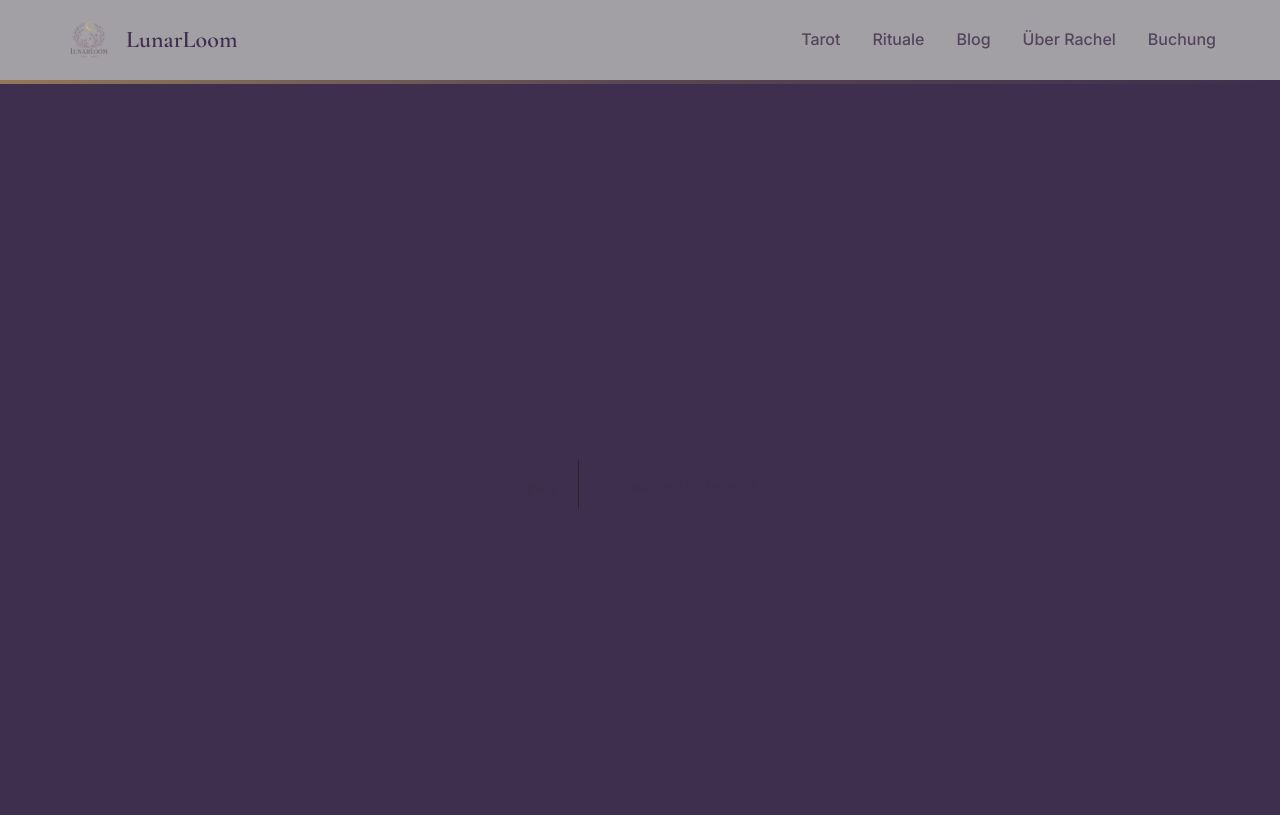
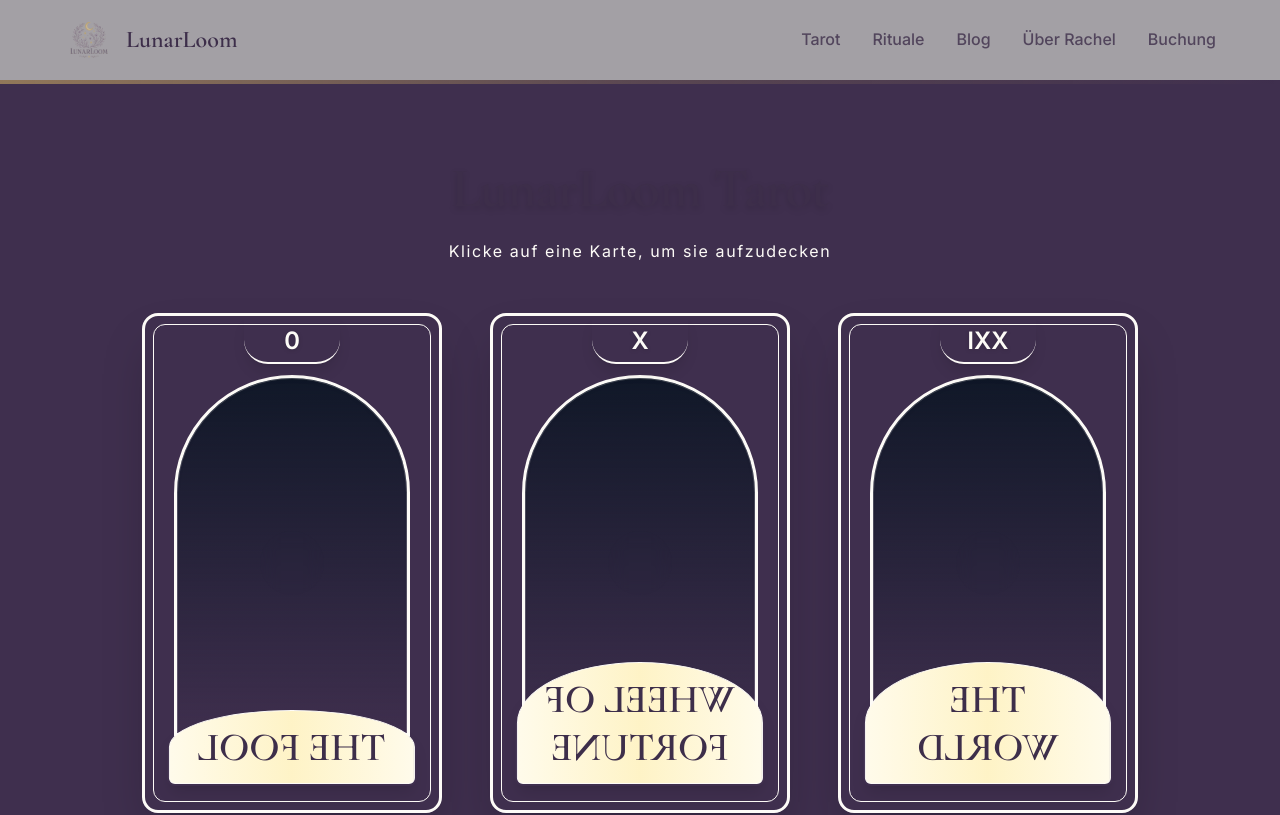
Before and after one commit to Hazy142/lunarloom-frontend, a Next.js app: page /demo in a window 1280 px wide. Before the commit this address had no page. Shown: the top 815 px of the page. Built offline with nearby package versions, Linux system fonts and the light colour scheme.

Commit message:
feat: Implement an interactive TarotCard component with flip animation, a demo page, and necessary styling and animation dependencies.

```diff
--- /dev/null
+++ b/app/demo/page.tsx
@@ -0,0 +1,30 @@
+import TarotCard from '@/components/tarot/TarotCard';
+
+export default function DemoPage() {
+    return (
+        <div className="min-h-screen bg-tarot-dark bg-[radial-gradient(ellipse_at_top,_var(--tw-gradient-stops))] from-slate-900 via-tarot-dark to-black flex flex-col items-center justify-center p-8 gap-12">
+            <div className="text-center space-y-4">
+                <h1 className="text-5xl text-transparent bg-clip-text bg-gold-shiny font-mystical font-bold drop-shadow-md">
+                    LunarLoom Tarot
+                </h1>
+                <p className="text-tarot-gold-light/60 font-mystical tracking-widest">Klicke auf eine Karte, um sie aufzudecken</p>
+            </div>
+
+            <div className="flex flex-wrap gap-12 justify-center perspective-1000">
+                <TarotCard
+                    number="0"
+                    name="The Fool"
+                />
+                <TarotCard
+                    number="X"
+                    name="Wheel of Fortune"
+                    isReversed={true}
+                />
+                <TarotCard
+                    number="XXI"
+                    name="The World"
+                />
+            </div>
+        </div>
+    );
+}
--- a/app/layout.tsx
+++ b/app/layout.tsx
@@ -1,5 +1,5 @@
 import type { Metadata } from "next";
-import { Cormorant_Garamond, Inter } from "next/font/google";
+import { Cormorant_Garamond, Inter, Cinzel } from "next/font/google"; // Cinzel importieren
 import Header from "./components/Header";
 import Footer from "./components/Footer";
 import "./globals.css";
@@ -15,6 +15,13 @@ const inter = Inter({
   variable: "--font-inter",
   subsets: ["latin"],
   weight: ["400", "500", "600"],
+  display: "swap",
+});
+
+// Cinzel konfigurieren
+const cinzel = Cinzel({
+  subsets: ["latin"],
+  variable: "--font-cinzel", // CSS Variable für Tailwind
   display: "swap",
 });
 
@@ -40,7 +47,7 @@ export default function RootLayout({
 }>) {
   return (
     <html lang="de">
-      <body className={`${cormorant.variable} ${inter.variable} antialiased`}>
+      <body className={`${cormorant.variable} ${inter.variable} ${cinzel.variable} antialiased`}>
         <div className="page-container flex flex-col min-h-screen">
           <Header />
           <main className="flex-1">
--- /dev/null
+++ b/components/tarot/TarotCard.tsx
@@ -0,0 +1,134 @@
+'use client';
+
+import React, { useState } from 'react';
+import { motion } from 'framer-motion';
+import Image from 'next/image';
+import { clsx, type ClassValue } from 'clsx';
+import { twMerge } from 'tailwind-merge';
+
+// Local utility for class merging since lib/utils might not exist yet
+function cn(...inputs: ClassValue[]) {
+    return twMerge(clsx(inputs));
+}
+
+interface TarotCardProps {
+    number: string;
+    name: string;
+    imageSrc?: string;
+    isReversed?: boolean;
+}
+
+const TarotCard: React.FC<TarotCardProps> = ({ number, name, imageSrc, isReversed = false }) => {
+    const [isFlipped, setIsFlipped] = useState(false);
+
+    const variants = {
+        front: { rotateY: 0 },
+        back: { rotateY: 180 },
+    };
+
+    return (
+        <div
+            className="relative w-[300px] h-[500px] perspective-1000 cursor-pointer group"
+            onClick={() => setIsFlipped(!isFlipped)}
+        >
+            <motion.div
+                className="w-full h-full relative preserve-3d transition-all duration-700"
+                initial="back"
+                animate={isFlipped ? "front" : "back"} // Logik umgedreht: Startet meist verdeckt (Rückseite)
+                variants={variants}
+            >
+                {/* ================= VORDERSEITE (Das Bild) ================= */}
+                <div
+                    className="absolute w-full h-full backface-hidden rounded-2xl overflow-hidden border-[3px] border-tarot-gold-dark bg-tarot-dark shadow-2xl"
+                    style={{ transform: "rotateY(0deg)" }} // Explizit für Safari/3D
+                >
+                    {/* Dekorativer Rahmen */}
+                    <div className="absolute inset-2 border border-tarot-gold/30 rounded-xl z-10 pointer-events-none"></div>
+
+                    {/* Nummer Plakette */}
+                    <div className="absolute top-0 left-1/2 -translate-x-1/2 z-20 w-24 h-12">
+                        <div className="w-full h-full bg-gold-shiny rounded-b-3xl shadow-lg border-b-2 border-tarot-gold-light flex items-center justify-center">
+                            <span className="font-mystical text-2xl font-bold text-tarot-dark drop-shadow-sm pt-1">
+                                {number}
+                            </span>
+                        </div>
+                    </div>
+
+                    {/* Bild-Fenster */}
+                    <div className="absolute top-[12%] left-[10%] right-[10%] bottom-[15%] z-0">
+                        <div className="w-full h-full rounded-t-full border-[3px] border-tarot-gold bg-gradient-to-b from-gray-900 to-tarot-dark overflow-hidden relative shadow-inner group-hover:shadow-[0_0_20px_rgba(212,175,55,0.3)] transition-shadow duration-500">
+                            {imageSrc ? (
+                                <Image
+                                    src={imageSrc}
+                                    alt={name}
+                                    fill
+                                    className={cn("object-cover opacity-90 transition-transform duration-500", isReversed && "rotate-180")}
+                                />
+                            ) : (
+                                <div className="w-full h-full bg-[radial-gradient(ellipse_at_center,_var(--tw-gradient-stops))] from-indigo-900 via-tarot-dark to-black opacity-80 flex items-center justify-center">
+                                    <div className="w-20 h-20 rounded-full bg-tarot-gold/10 blur-xl animate-pulse"></div>
+                                </div>
+                            )}
+                            <div className="absolute inset-0 rounded-t-full ring-1 ring-inset ring-white/20 pointer-events-none"></div>
+                        </div>
+                    </div>
+
+                    <SideDecoration position="left" />
+                    <SideDecoration position="right" />
+
+                    {/* Name Banner */}
+                    <div className="absolute bottom-6 left-1/2 -translate-x-1/2 w-[85%] z-20">
+                        <div className="relative bg-gold-gradient p-[2px] rounded-t-[50%] rounded-b-lg shadow-lg">
+                            <div className="bg-gradient-to-r from-amber-50 via-amber-100 to-amber-50 px-4 py-3 text-center rounded-t-[50%] rounded-b-md border border-tarot-gold-shadow/20">
+                                <h2 className="font-mystical text-tarot-dark font-bold tracking-widest uppercase text-sm md:text-base leading-tight">
+                                    {name}
+                                </h2>
+                            </div>
+                        </div>
+                    </div>
+                </div>
+
+                {/* ================= RÜCKSEITE (Das Muster) ================= */}
+                <div
+                    className="absolute w-full h-full backface-hidden rounded-2xl overflow-hidden border-[3px] border-tarot-gold-dark shadow-2xl bg-tarot-dark"
+                    style={{ transform: "rotateY(180deg)" }}
+                >
+                    <div className="w-full h-full relative flex items-center justify-center">
+                        {/* Geometrisches Mandala (CSS only) */}
+                        <div className="absolute inset-0 opacity-20 bg-[radial-gradient(circle_at_center,_var(--tw-gradient-stops))] from-tarot-gold-dark via-transparent to-transparent"></div>
+
+                        {/* Kreise */}
+                        <div className="w-[280px] h-[280px] border border-tarot-gold/20 rounded-full absolute animate-[spin_60s_linear_infinite]"></div>
+                        <div className="w-[240px] h-[240px] border border-tarot-gold/30 rounded-full absolute"></div>
+                        <div className="w-[200px] h-[200px] border border-tarot-gold/40 rounded-full absolute flex items-center justify-center">
+                            <div className="w-[150px] h-[150px] border border-tarot-gold/20 rotate-45 absolute"></div>
+                            <div className="w-[150px] h-[150px] border border-tarot-gold/20 absolute"></div>
+                        </div>
+
+                        {/* Zentraler Mond/Sonne */}
+                        <div className="relative z-10 w-20 h-20 rounded-full bg-gold-gradient shadow-[0_0_30px_rgba(212,175,55,0.4)] flex items-center justify-center">
+                            <div className="w-16 h-16 rounded-full bg-tarot-dark/20 backdrop-blur-sm"></div>
+                        </div>
+
+                        <div className="absolute inset-2 border-2 border-tarot-gold rounded-xl pointer-events-none"></div>
+                    </div>
+                </div>
+            </motion.div>
+        </div>
+    );
+};
+
+const SideDecoration = ({ position }: { position: 'left' | 'right' }) => {
+    const isLeft = position === 'left';
+    return (
+        <div className={cn("absolute top-1/4 bottom-1/4 w-4 flex flex-col justify-between opacity-60 pointer-events-none", isLeft ? 'left-2' : 'right-2')}>
+            <svg width="20" height="300" viewBox="0 0 20 300" className="h-full w-full stroke-tarot-gold fill-none">
+                <path d={isLeft
+                    ? "M0,0 Q20,75 0,150 T0,300"
+                    : "M20,0 Q0,75 20,150 T20,300"} strokeWidth="0.8" />
+            </svg>
+        </div>
+    );
+};
+
+export default TarotCard;
--- /dev/null
+++ b/tailwind.config.ts
@@ -0,0 +1,33 @@
+import type { Config } from "tailwindcss";
+
+const config: Config = {
+    content: [
+        "./pages/**/*.{js,ts,jsx,tsx,mdx}",
+        "./components/**/*.{js,ts,jsx,tsx,mdx}",
+        "./app/**/*.{js,ts,jsx,tsx,mdx}",
+    ],
+    theme: {
+        extend: {
+            colors: {
+                tarot: {
+                    dark: '#1a0b2e', // Deep Purple
+                    gold: {
+                        light: '#f3e5ab', // Pale Gold
+                        DEFAULT: '#d4af37', // Classic Gold
+                        dark: '#aa8c2c', // Dark Gold
+                        shadow: '#4b3621', // Brownish Shadow
+                    }
+                }
+            },
+            fontFamily: {
+                mystical: ['var(--font-cinzel)', 'serif'], // Nutzung der CSS-Variable
+            },
+            backgroundImage: {
+                'gold-gradient': 'linear-gradient(135deg, #f3e5ab 0%, #d4af37 50%, #aa8c2c 100%)',
+                'gold-shiny': 'linear-gradient(to bottom, #aa8c2c, #f3e5ab, #d4af37, #aa8c2c)',
+            }
+        },
+    },
+    plugins: [],
+};
+export default config;
```
Also changed, not shown: package.json (+16 -13 lines), 1 other file (tests, documents, lock files or other folders).
